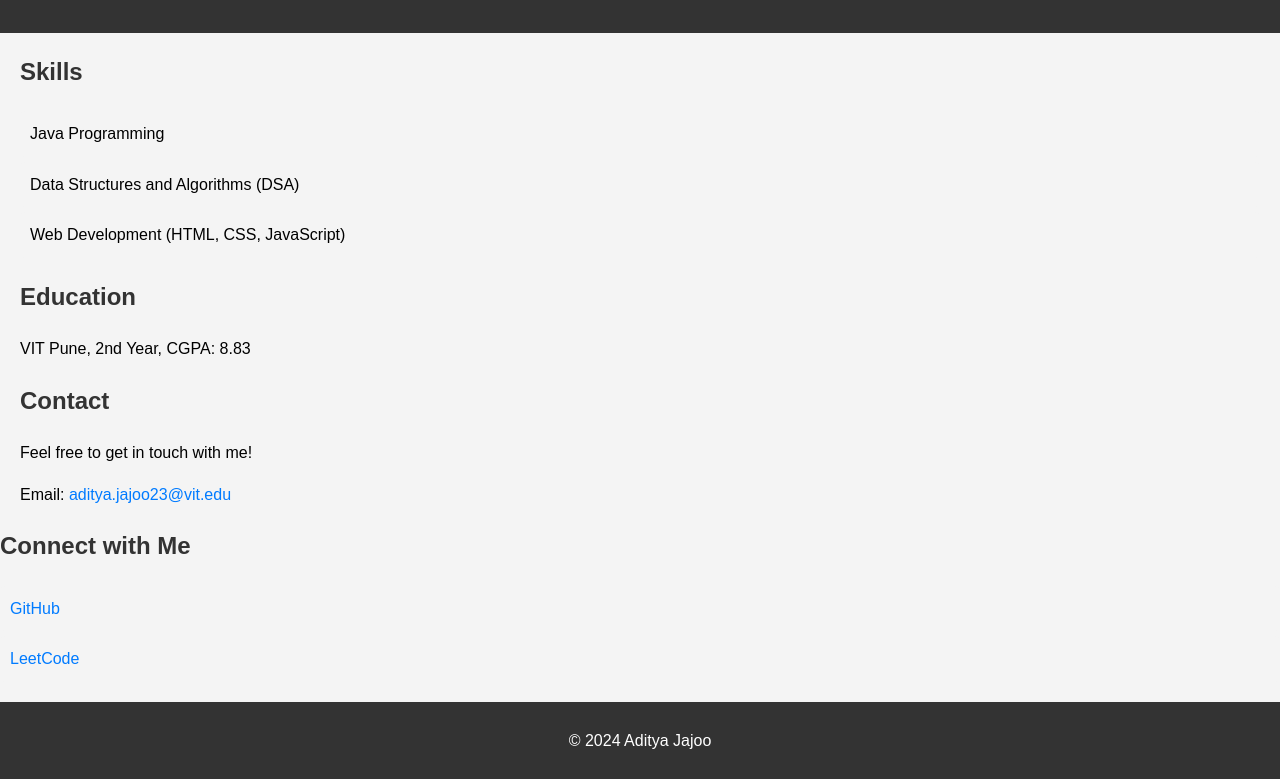
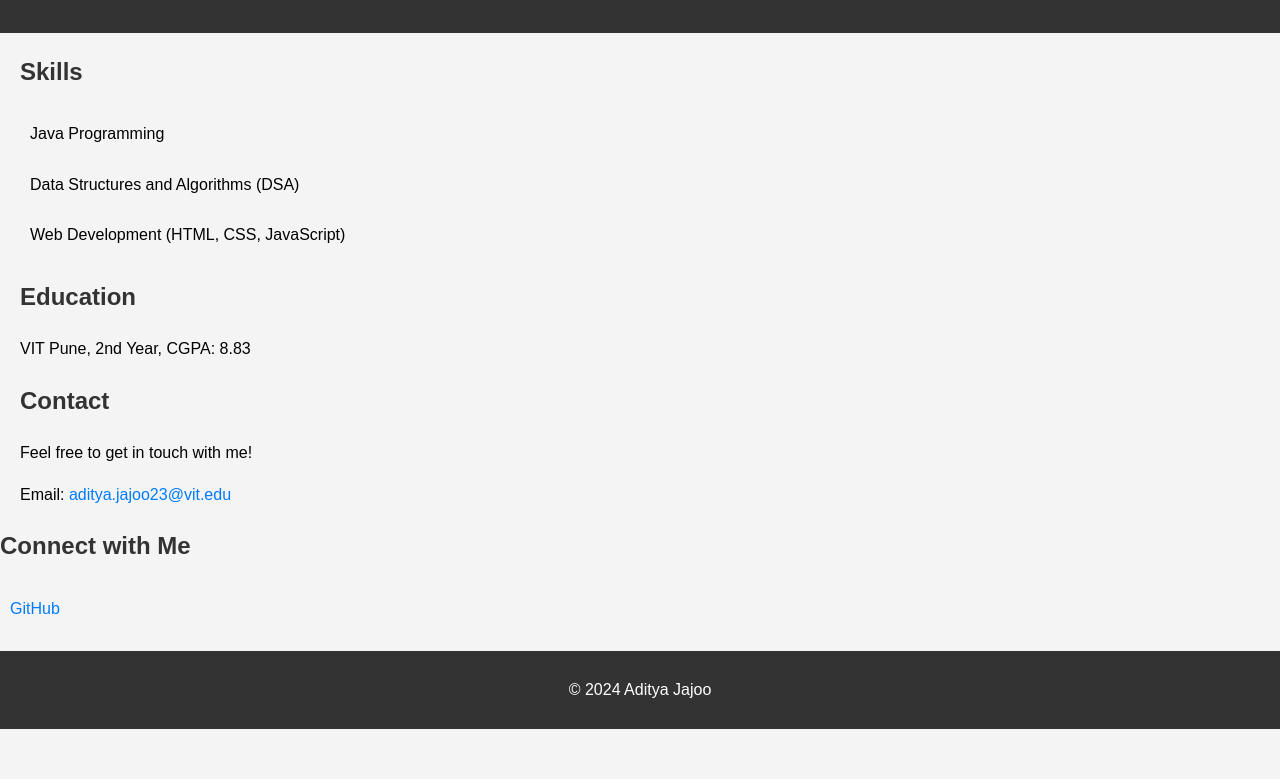
Before and after one commit to AJ-DevXcode/Portfolio_Website-, a plain HTML site: page index.html in a window 1280 px wide. Shown: the part 116-895 px from the top of the page. After the commit the page ends 845 px from the top, so only its background shows below. Drawn offline with Linux system fonts and the light colour scheme.

Commit message:
index.html

```diff
--- a/index.html
+++ b/index.html
@@ -85,7 +85,7 @@
         <h2>Connect with Me</h2>
         <ul>
             <li><a href="https://github.com/AJ-DevXcode" target="_blank">GitHub</a></li>
-            <li><a href="https://leetcode.com/AJ_DevX" target="_blank">LeetCode</a></li>
+
         </ul>
     </section>
 
```
